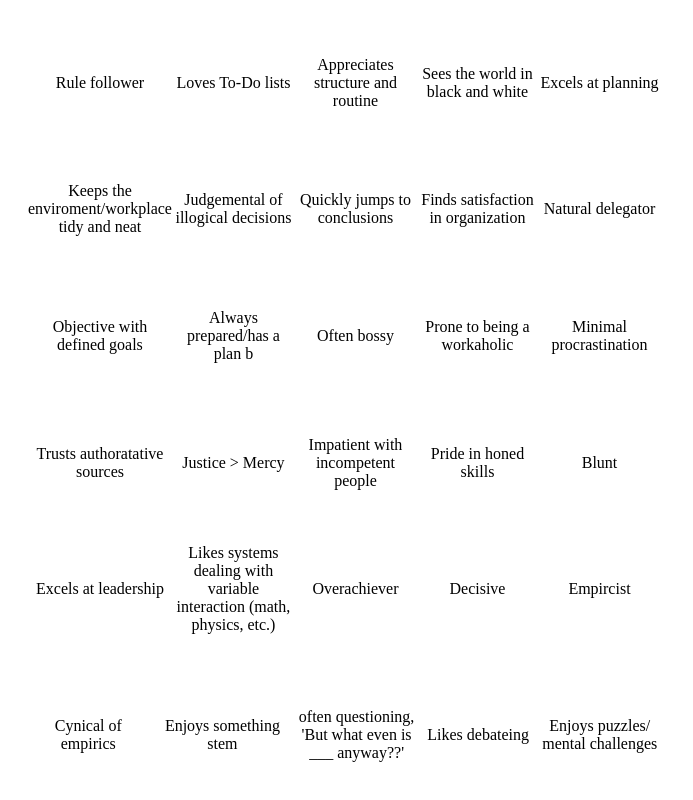
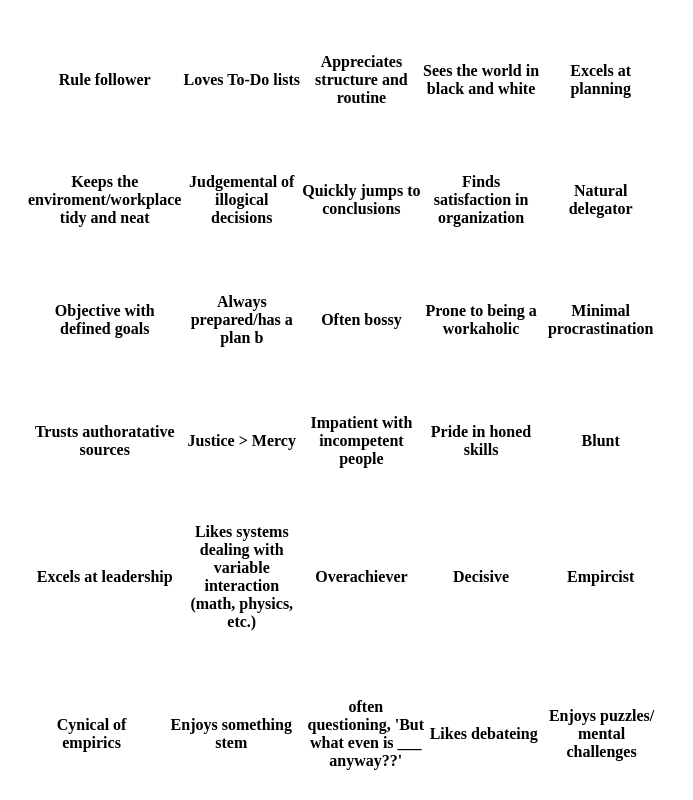
Before and after one commit to OmarDardery/CareerCatalyst, a React (Create React App) app: page / in a window 1280 px wide. Shown: the top 800 px of the page, without its empty margins (0-693 px from the left). Built offline with nearby package versions, Linux system fonts and the light colour scheme.

Commit message:
changed p to h4 in bingo box

```diff
--- a/src/components/bingoBox.js
+++ b/src/components/bingoBox.js
@@ -21,7 +21,7 @@ function BingoBox(props) {
                 <div style={getStyle(1, clicks % 5 > 3)}></div>
             </div>
             <div  style={{ width: "100%", height: "100%", zIndex: 1, textAlign: "center", display: "flex", justifyContent: "center", alignItems: "center"}}>
-                <p>{props.question}</p>
+                <h4>{props.question}</h4>
             </div>
         </div>
     );
```
